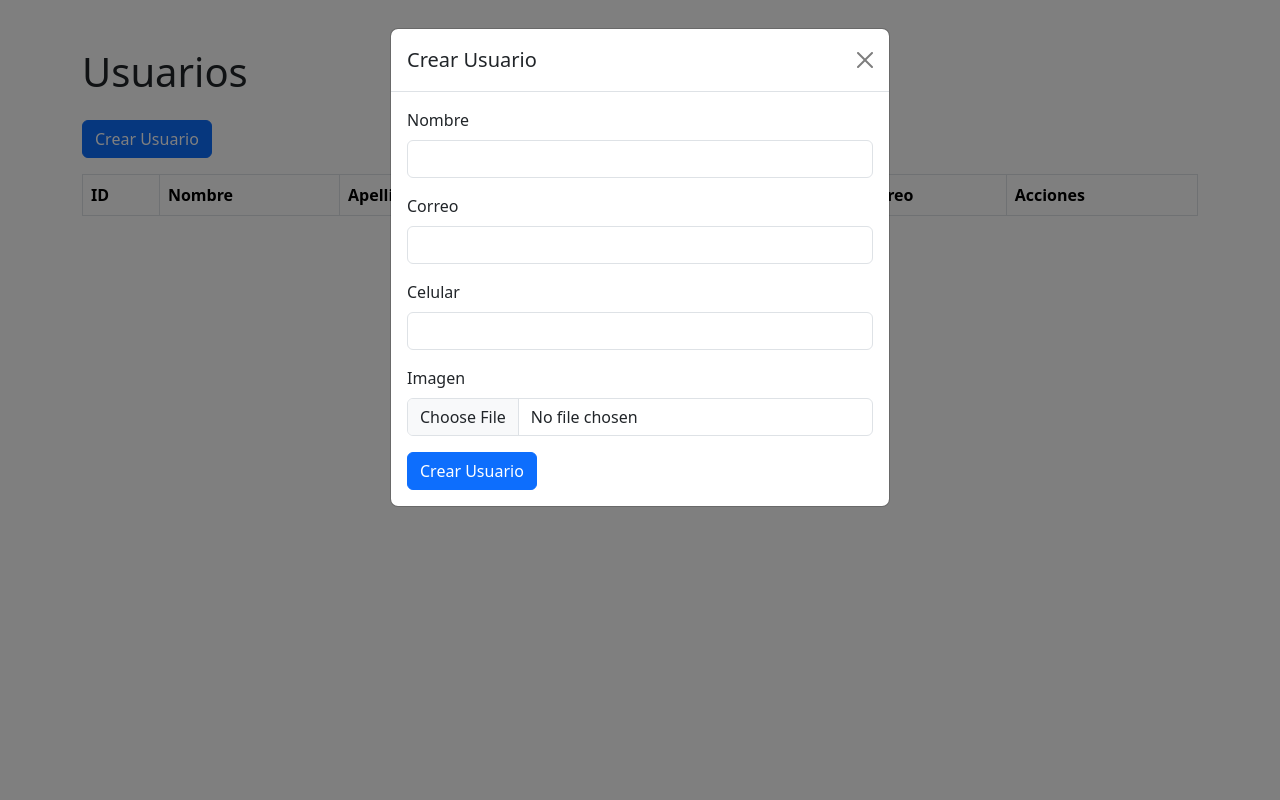
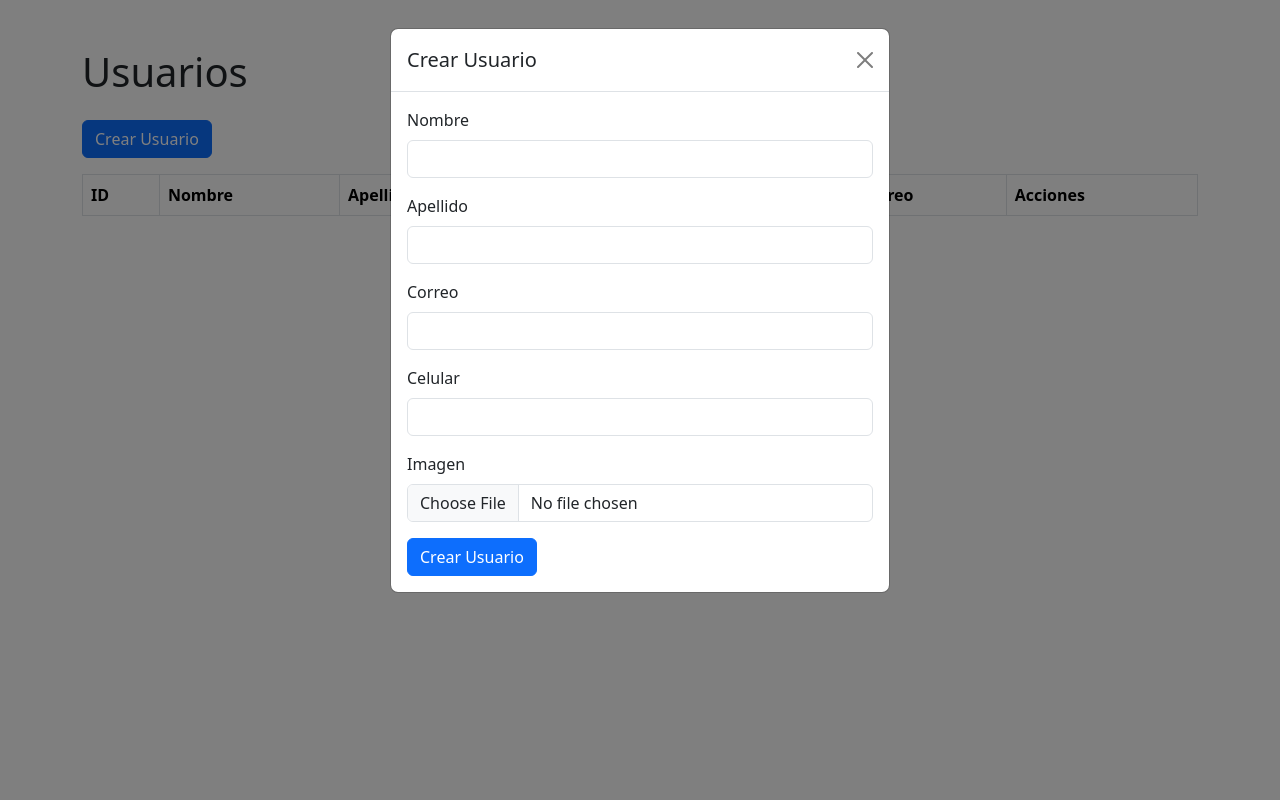
Before and after one commit to ErickAguilarGomez/backend, a Flask app: page / in a window 1280 px wide, after a click on "Crear Usuario". Run offline with Flask 3, Linux system fonts and the light colour scheme; data that the repository does not hold is empty.

Commit message:
UPDATE AND CREATE USERS FIXED

```diff
--- a/app/routes.py
+++ b/app/routes.py
@@ -3,8 +3,6 @@ from flask import Blueprint, jsonify,render_template, request
 from .database import get_db_connection
 import mysql.connector
 import base64
-from io import BytesIO
-from PIL import Image
 
 routes_bp = Blueprint('routes_bp', __name__)
 
--- a/app/templates/index.html
+++ b/app/templates/index.html
@@ -107,6 +107,16 @@
                 />
               </div>
               <div class="mb-3">
+                <label for="nombre" class="form-label">Apellido</label>
+                <input
+                  type="text"
+                  class="form-control"
+                  id="apellido"
+                  name="apellido"
+                  required
+                />
+              </div>
+              <div class="mb-3">
                 <label for="correo" class="form-label">Correo</label>
                 <input
                   type="email"
@@ -176,6 +186,16 @@
                 />
               </div>
               <div class="mb-3">
+                <label for="editNombre" class="form-label">Apellido</label>
+                <input
+                  type="text"
+                  class="form-control"
+                  id="editApellido"
+                  name="apellido"
+                  required
+                />
+              </div>
+              <div class="mb-3">
                 <label for="editCorreo" class="form-label" aria-disabled="true"
                   >Correo</label
                 >
@@ -184,7 +204,7 @@
                   class="form-control"
                   id="editCorreo"
                   name="correo"
-                  required
+                  disabled
                 />
               </div>
               <div class="mb-3">
@@ -197,12 +217,13 @@
                 />
               </div>
               <div class="mb-3">
-                <label for="editImage" class="form-label">Imagen</label>
+                <label for="image" class="form-label">Imagen</label>
                 <input
-                  type="text"
+                  type="file"
                   class="form-control"
                   id="editImage"
-                  name="image"
+                  name="editImage"
+                  accept="image/*"
                 />
               </div>
               <button type="submit" class="btn btn-warning" id="updatemodal">
@@ -258,6 +279,7 @@
   const button = event.relatedTarget; // Botón que activó el modal
   const userId = button.getAttribute("data-id");
   const userName = button.getAttribute("data-nombre");
+  const userApellido = button.getAttribute("data-apellido"); // Atributo para el apellido
   const userEmail = button.getAttribute("data-correo");
   const userCelular = button.getAttribute("data-celular");
   const userImage = button.getAttribute("data-image");
@@ -265,36 +287,54 @@
   // Asignar los valores a los campos del formulario en el modal
   const modalBody = editUserModal.querySelector(".modal-body");
   const editNombre = modalBody.querySelector("#editNombre");
+  const editApellido = modalBody.querySelector("#editApellido");
   const editCorreo = modalBody.querySelector("#editCorreo");
   const editCelular = modalBody.querySelector("#editCelular");
   const editImage = modalBody.querySelector("#editImage");
 
   editNombre.value = userName;
+  editApellido.value = userApellido; // Asignar correctamente el apellido
   editCorreo.value = userEmail;
   editCelular.value = userCelular;
-        editImage.value = userImage;
 
   // Guardar los datos iniciales
   userData.id = Number(userId);
   userData.nombre = userName;
-        userData.apellido = userName;
+  userData.apellido = userApellido; // Guardar apellido
+  userData.correo = userEmail;
   userData.celular = userCelular;
-        userData.image = userImage;
 
   // Trackear los cambios en los inputs
-        editNombre.addEventListener("input", function () {
+  editNombre.addEventListener("input", () => {
     userData.nombre = editNombre.value;
   });
-        editCorreo.addEventListener("input", function () {
+  editApellido.addEventListener("input", () => {
+    userData.apellido = editApellido.value; // Trackear cambios en apellido
+  });
+  editCorreo.addEventListener("input", () => {
     userData.correo = editCorreo.value;
   });
-        editCelular.addEventListener("input", function () {
+  editCelular.addEventListener("input", () => {
     userData.celular = editCelular.value;
   });
-        editImage.addEventListener("input", function () {
-          userData.image = editImage.value;
+
+  // Procesar la imagen
+  editImage.addEventListener("change", function () {
+    const imageFile = editImage.files[0];
+    if (imageFile) {
+      const reader = new FileReader();
+      reader.onloadend = function () {
+        userData.image = reader.result; // Convertir imagen a Base64
+        userData.imageName = imageFile.name; // Guardar el nombre de la imagen
+      };
+      reader.readAsDataURL(imageFile); // Leer el archivo y convertirlo
+    } else {
+      userData.image = ""; // Si no hay archivo, enviar vacío
+      userData.imageName = "";
+    }
   });
 
+  // Botón de actualización
   const updateButton = modalBody.querySelector("#updatemodal");
   updateButton.addEventListener("click", handleUpdateUser);
 
@@ -319,8 +359,9 @@
   }
 });
 
+
       const deleteUserModal = document.getElementById("deleteUserModal");
-      deleteUserModal.addEventListener("show.bs.modal", (e)=>{
+      deleteUserModal.addEventListener("show.bs.modal", (e) => {
         const button = e.relatedTarget;
         const userId = button.getAttribute("data-id");
         deleteUserModal.querySelector("form").addEventListener("click", (e) => {
@@ -342,38 +383,64 @@
         });
       });
 
-      const createUserForm=document.getElementById("createUserForm")
-      createUserForm.addEventListener("submit",  (e)=> {
-          event.preventDefault();
+      const createUserForm = document.getElementById("createUserForm");
+      createUserForm.addEventListener("submit", function (e) {
+        e.preventDefault(); // Prevenir el comportamiento por defecto del formulario
 
         const nombre = document.getElementById("nombre").value;
+        const apellido = document.getElementById("apellido").value;
         const correo = document.getElementById("correo").value;
         const celular = document.getElementById("celular").value;
-          const image = document.getElementById("image").value;
+        const imageFile = document.getElementById("image").files[0]; // Obtener el archivo de imagen
 
+        // Si hay una imagen, convertirla a Base64
+        let imageBase64 = "";
+        let imageName = "";
+        if (imageFile) {
+          const reader = new FileReader();
+          reader.onloadend = function () {
+            imageBase64 = reader.result
+            imageName = imageFile.name; // Puedes usar el nombre del archivo o generarlo dinámicamente
+            console.log(reader.result)
+            sendDataToServer();
+          };
+          reader.readAsDataURL(imageFile); // Convierte la imagen a Base64
+        } else {
+          sendDataToServer(); // Si no hay imagen, enviar sin ella
+        }
+
+        // Función que envía los datos al servidor
+        function sendDataToServer() {
           const userData = {
             nombre: nombre,
+            apellido: apellido,
             correo: correo,
             celular: celular,
-            image: image,
+            image: imageBase64, // Enviar la imagen en Base64
+            image_name: imageName, // Enviar el nombre de la imagen
           };
 
           fetch("/register", {
             method: "POST",
             headers: {
-              "Content-Type": "application/json",
+              "Content-Type": "application/json", // Especificamos que enviamos JSON
             },
-            body: JSON.stringify(userData),
+            body: JSON.stringify(userData), // Enviar los datos como JSON
           })
             .then((response) => response.json())
             .then((data) => {
+              if (data.message) {
                 alert("Usuario creado con éxito");
-              window.location.reload();
+                window.location.reload(); // Recargar la página para ver los cambios
+              } else {
+                alert("Error: " + data.error);
+              }
             })
             .catch((error) => {
               console.error("Error:", error);
               alert("Hubo un error al crear el usuario");
             });
+        }
       });
     </script>
   </body>
```
Also changed, not shown: uploads/Imagen de WhatsApp 2024-12-06 a las 14.56.21_3898625c.jpg (added), uploads/profile_image_3.jpg (added). Lines whose indentation alone changed are shown as unchanged.
